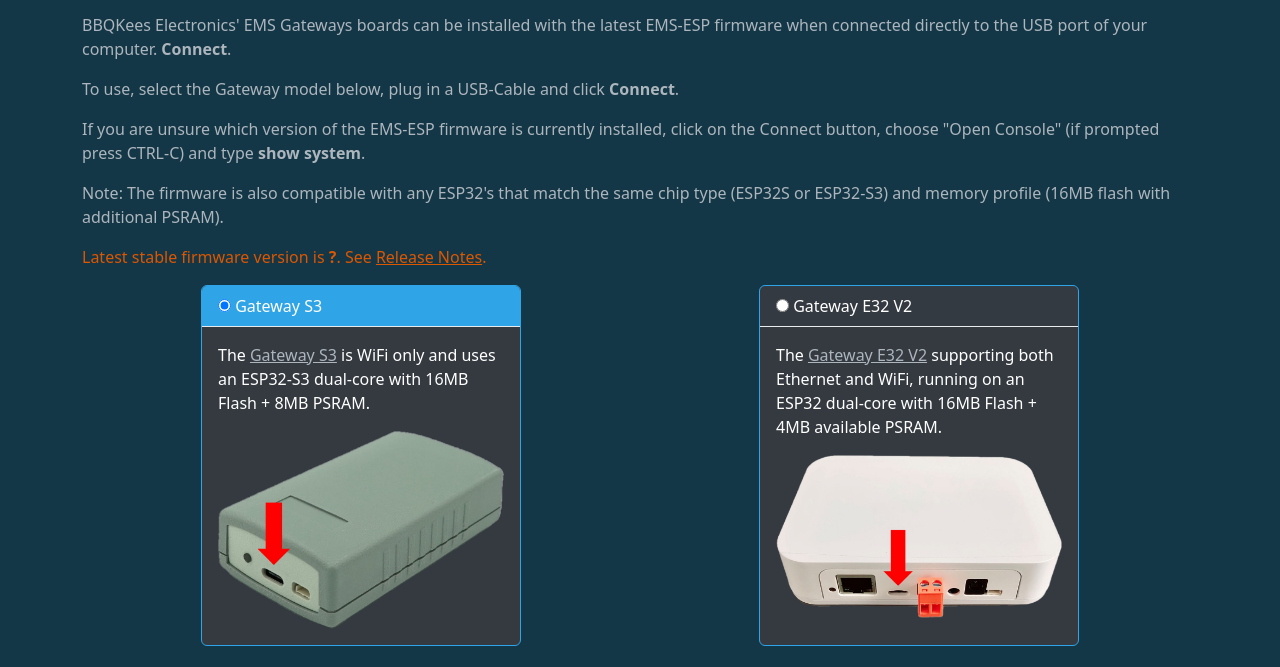
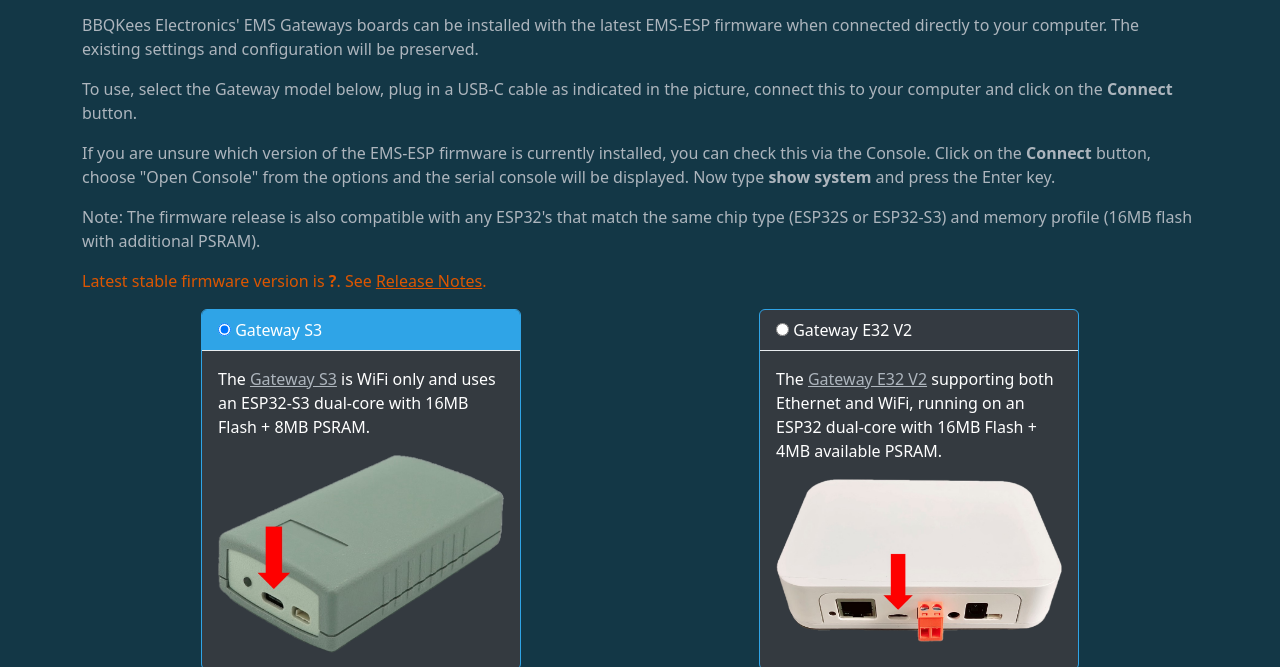
Before and after one commit to proddy/emsesp-web-installer, a website built with webpack: page index.html in a window 1280 px wide. Shown: the part 118-785 px from the top of the page. Built offline with nearby package versions, Linux system fonts and the light colour scheme; no server answers.

Commit message:
update text

```diff
--- a/index.html
+++ b/index.html
@@ -41,20 +41,21 @@
 
         <p class="text-secondary mt-3">
           BBQKees Electronics' EMS Gateways boards can be installed with the latest EMS-ESP firmware when connected
-          directly to the USB port of your computer.
-          <b>Connect</b>.
+          directly to your computer. The existing settings and configuration will be preserved.
         </p>
         <p class="text-secondary mt-3">
-          To use, select the Gateway model below, plug in a USB-Cable and click
-          <b>Connect</b>.
+          To use, select the Gateway model below, plug in a USB-C cable as indicated in the picture, connect this to
+          your computer and click on the
+          <b>Connect</b> button.
         </p>
         <p class="text-secondary mt-3">
-          If you are unsure which version of the EMS-ESP firmware is currently installed, click on the Connect button,
-          choose "Open Console" (if prompted press CTRL-C) and type <b>show system</b>.
+          If you are unsure which version of the EMS-ESP firmware is currently installed, you can check this via the
+          Console. Click on the <b>Connect</b> button, choose "Open Console" from the options and the serial console
+          will be displayed. Now type <b>show system</b> and press the Enter key.
         </p>
         <p class="text-secondary mt-3">
-          Note: The firmware is also compatible with any ESP32's that match the same chip type (ESP32S or ESP32-S3) and
-          memory profile (16MB flash with additional PSRAM).
+          Note: The firmware release is also compatible with any ESP32's that match the same chip type (ESP32S or
+          ESP32-S3) and memory profile (16MB flash with additional PSRAM).
         </p>
         <p class="text-warning">
           Latest stable firmware version is <strong><span id="latest-version"></span></strong>. See&nbsp;<a
```
